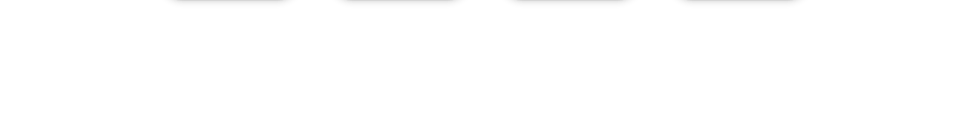
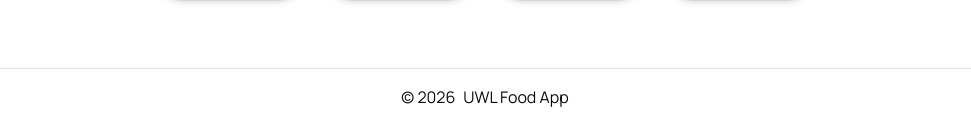
Before and after one commit to AbhishekSunar01/uwl-food-app, a Next.js app: page / in a window 1280 px wide. Shown: the part 853-983 px from the top of the page, without its empty margins (155-1126 px from the left). Before the commit the page ends 921 px from the top, so only its background shows below. Built offline with nearby package versions, Linux system fonts and the light colour scheme.

Commit message:
Feat: footer added

```diff
--- a/app/layout.tsx
+++ b/app/layout.tsx
@@ -4,6 +4,7 @@
 import { ThemeProvider } from "@/components/theme-provider"
 import { cn } from "@/lib/utils"
 import Navbar from "@/components/navbar"
+import Footer from "@/components/footer"
 
 const manrope = Manrope({ subsets: ["latin"], variable: "--font-sans" })
 
@@ -33,6 +34,7 @@
         <ThemeProvider>
           <div className="mx-72 my-6">{children}</div>
         </ThemeProvider>
+        <Footer />
       </body>
     </html>
   )
--- /dev/null
+++ b/components/footer.tsx
@@ -0,0 +1,10 @@
+export default function Footer() {
+  return (
+    <div className="my-6 border-t">
+      <div className="mt-4 flex items-center justify-center gap-2">
+        <div>© 2026</div>
+        <div>UWL Food App</div>
+      </div>
+    </div>
+  )
+}
```
